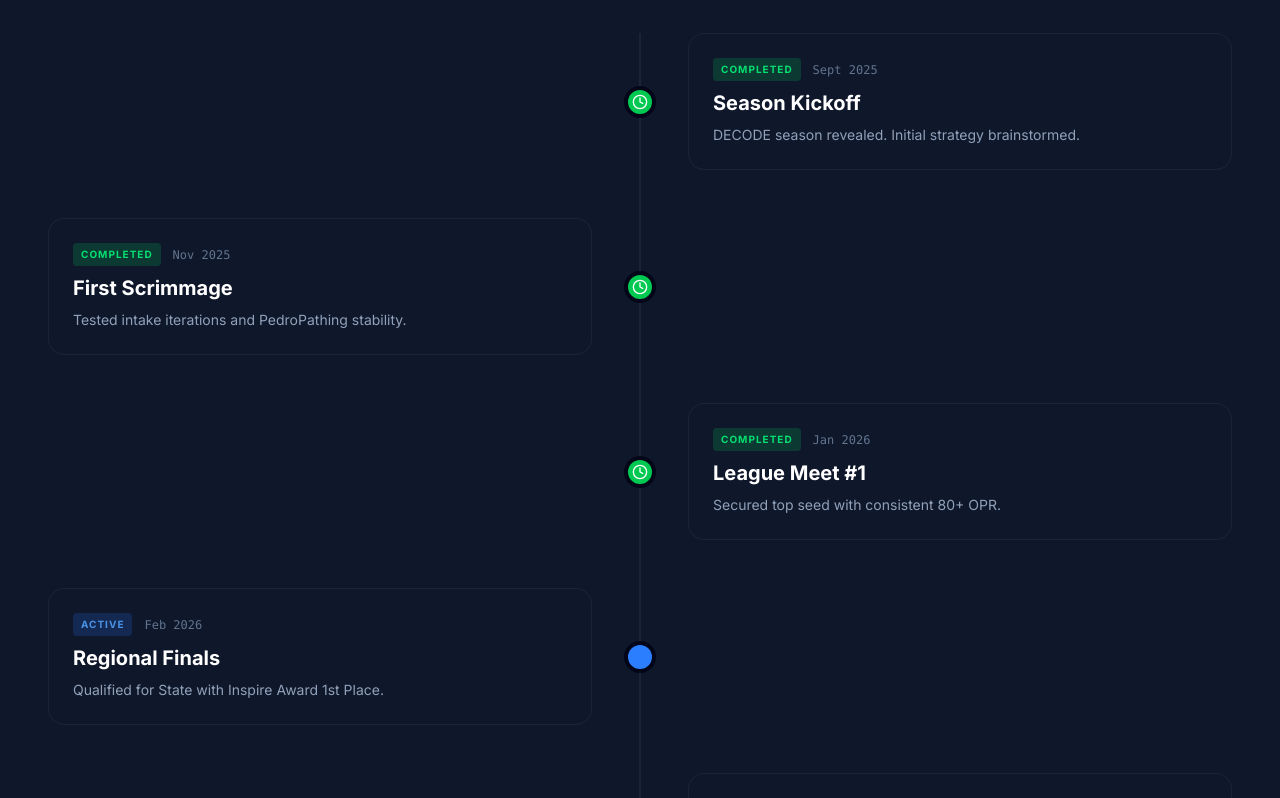
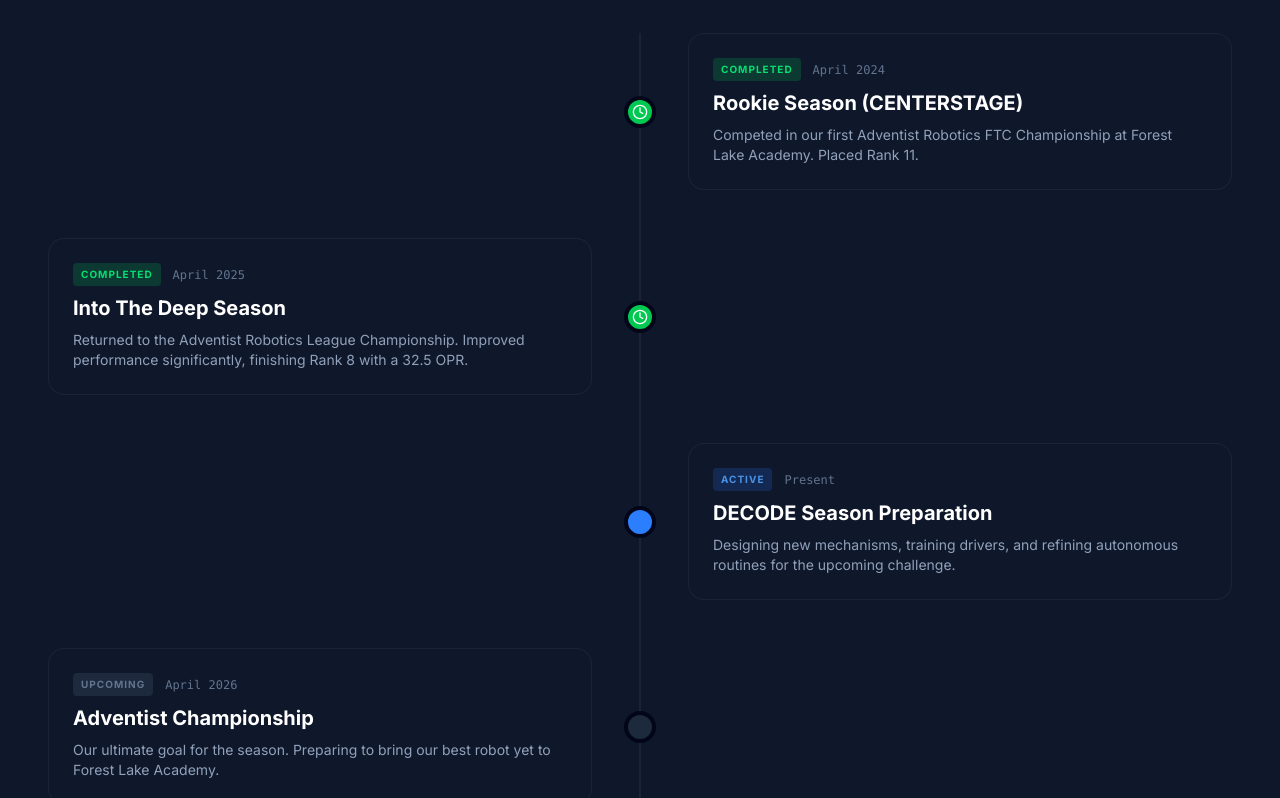
Before and after one commit to joselaurencio/happyhawks, a Next.js app: page /scouting in a window 1280 px wide. Shown: the part 560-1358 px from the top of the page. Built offline with nearby package versions, Linux system fonts and the light colour scheme.

Commit message:
Scouting: Updated timeline to reflect actual FTC Scout event history

```diff
--- a/app/scouting/page.tsx
+++ b/app/scouting/page.tsx
@@ -37,11 +37,10 @@ const teamsData: TeamData[] = [
 ];
 
 const timeline = [
-  { event: "Season Kickoff", date: "Sept 2025", desc: "DECODE season revealed. Initial strategy brainstormed.", status: "completed" },
-  { event: "First Scrimmage", date: "Nov 2025", desc: "Tested intake iterations and PedroPathing stability.", status: "completed" },
-  { event: "League Meet #1", date: "Jan 2026", desc: "Secured top seed with consistent 80+ OPR.", status: "completed" },
-  { event: "Regional Finals", date: "Feb 2026", desc: "Qualified for State with Inspire Award 1st Place.", status: "active" },
-  { event: "Adventist Championship", date: "April 2026", desc: "Final championship event at Forest Lake Academy.", status: "upcoming" },
+  { event: "Rookie Season (CENTERSTAGE)", date: "April 2024", desc: "Competed in our first Adventist Robotics FTC Championship at Forest Lake Academy. Placed Rank 11.", status: "completed" },
+  { event: "Into The Deep Season", date: "April 2025", desc: "Returned to the Adventist Robotics League Championship. Improved performance significantly, finishing Rank 8 with a 32.5 OPR.", status: "completed" },
+  { event: "DECODE Season Preparation", date: "Present", desc: "Designing new mechanisms, training drivers, and refining autonomous routines for the upcoming challenge.", status: "active" },
+  { event: "Adventist Championship", date: "April 2026", desc: "Our ultimate goal for the season. Preparing to bring our best robot yet to Forest Lake Academy.", status: "upcoming" },
 ];
 
 export default function Scouting() {
```
